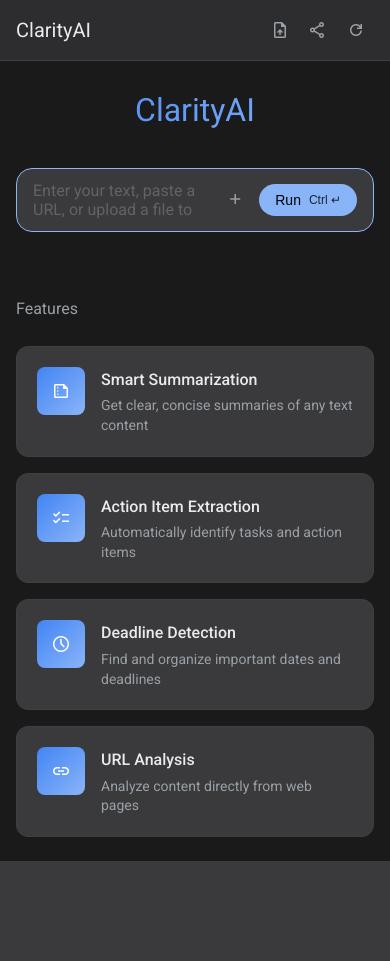
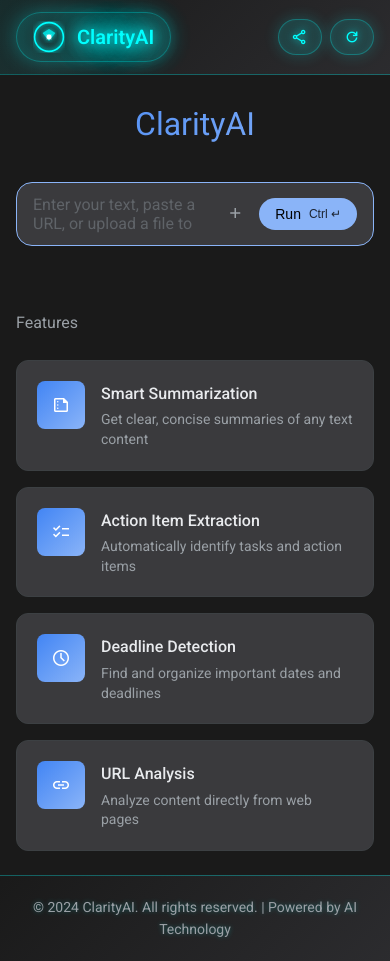
Before and after one commit to abhishekck31/ClarityAI, a Flask app: page / in a window 390 px wide. Before the commit the page ends 861 px from the top, so only its background shows below. Run offline with Flask 3, Linux system fonts and the light colour scheme.

Commit message:
Assistant checkpoint: Modernized navbar with neon effects and footer
Assistant generated file changes:
- templates/index.html: Update header with neon logo and modern navbar, Add footer with copyright
- static/style.css: Add neon navbar styling and modern effects, Add footer styling, Update responsive design for neon navbar
- static/script.js: Remove file upload button functionality from header, Remove file upload button event listener

---

User prompt:

okay now  , in the above navbar , make it look modern by makeing an Logo for Clarity AI and putting in plac eof name and Make that tern in that Neon and make oval shape navbar with neon light floating around it , and bring all thsese button in the navbar below it with neon affaect all three and also remove the file upload section in the navbar as it is alsready there in the input section , also add copytight message in the footer and make it production ready and deploy ready site

Replit-Commit-Author: Assistant
Replit-Commit-Session-Id: af205a50-8408-427b-99c7-731278dde9e4

```diff
--- a/static/script.js
+++ b/static/script.js
@@ -45,7 +45,6 @@ document.addEventListener('DOMContentLoaded', () => {
     const deadlinesList = document.getElementById('deadlinesList');
 
     // Header controls
-    const fileUploadBtn = document.getElementById('fileUploadBtn');
     const shareBtn = document.getElementById('shareBtn');
     const clearBtn = document.getElementById('clearBtn');
     const addFileBtn = document.getElementById('addFileBtn');
@@ -84,12 +83,6 @@ document.addEventListener('DOMContentLoaded', () => {
     }
 
     // File upload functionality
-    if (fileUploadBtn && fileInput) {
-        fileUploadBtn.addEventListener('click', () => {
-            fileInput.click();
-        });
-    }
-
     if (addFileBtn && fileInput) {
         addFileBtn.addEventListener('click', () => {
             fileInput.click();
--- a/static/style.css
+++ b/static/style.css
@@ -38,49 +38,133 @@ body {
     flex-direction: column;
 }
 
-/* Header */
+/* Header with Neon Effects */
 .header {
-    background-color: var(--header-color);
-    border-bottom: 1px solid var(--border-light);
-    padding: 12px 24px;
+    background: linear-gradient(135deg, rgba(26, 26, 26, 0.95), rgba(45, 45, 48, 0.95));
+    backdrop-filter: blur(20px);
+    border-bottom: 1px solid rgba(0, 255, 255, 0.3);
+    padding: 16px 24px;
+    position: relative;
+    overflow: hidden;
+}
+
+.header::before {
+    content: '';
+    position: absolute;
+    top: 0;
+    left: -100%;
+    width: 100%;
+    height: 100%;
+    background: linear-gradient(90deg, transparent, rgba(0, 255, 255, 0.1), transparent);
+    animation: neon-flow 3s linear infinite;
+}
+
+@keyframes neon-flow {
+    0% { left: -100%; }
+    100% { left: 100%; }
+}
+
+.neon-navbar {
     display: flex;
     justify-content: space-between;
     align-items: center;
+    position: relative;
+    z-index: 2;
 }
 
-.header-content {
+.logo-container {
     display: flex;
     align-items: center;
 }
 
-.app-title {
-    font-size: 20px;
-    font-weight: 400;
-    color: var(--text-color);
+.neon-logo {
+    display: flex;
+    align-items: center;
+    gap: 12px;
+    padding: 8px 16px;
+    border-radius: 25px;
+    background: rgba(0, 255, 255, 0.1);
+    border: 1px solid rgba(0, 255, 255, 0.3);
+    box-shadow:
+        0 0 20px rgba(0, 255, 255, 0.3),
+        inset 0 0 20px rgba(0, 255, 255, 0.1);
+    transition: all 0.3s ease;
 }
 
-.header-controls {
+.neon-logo:hover {
+    box-shadow:
+        0 0 30px rgba(0, 255, 255, 0.5),
+        inset 0 0 30px rgba(0, 255, 255, 0.2);
+    transform: translateY(-2px);
+}
+
+.neon-text {
+    font-size: 24px;
+    font-weight: 600;
+    color: #00ffff;
+    text-shadow:
+        0 0 10px #00ffff,
+        0 0 20px #00ffff,
+        0 0 30px #00ffff;
+    animation: neon-pulse 2s ease-in-out infinite alternate;
+}
+
+@keyframes neon-pulse {
+    from {
+        text-shadow:
+            0 0 10px #00ffff,
+            0 0 20px #00ffff,
+            0 0 30px #00ffff;
+    }
+    to {
+        text-shadow:
+            0 0 15px #00ffff,
+            0 0 25px #00ffff,
+            0 0 35px #00ffff,
+            0 0 45px #00ffff;
+    }
+}
+
+.neon-controls {
     display: flex;
     align-items: center;
-    gap: 4px;
+    gap: 12px;
 }
 
-.icon-button {
-    background: none;
-    border: none;
-    padding: 8px;
-    border-radius: 4px;
+.neon-button {
+    background: rgba(0, 255, 255, 0.1);
+    border: 1px solid rgba(0, 255, 255, 0.3);
+    border-radius: 20px;
+    padding: 10px 16px;
     cursor: pointer;
-    color: var(--text-secondary);
-    transition: all 0.2s ease;
+    color: #00ffff;
     display: flex;
     align-items: center;
-    justify-content: center;
+    gap: 8px;
+    transition: all 0.3s ease;
+    font-size: 14px;
+    font-weight: 500;
+    text-shadow: 0 0 10px #00ffff;
+    box-shadow:
+        0 0 15px rgba(0, 255, 255, 0.2),
+        inset 0 0 15px rgba(0, 255, 255, 0.1);
 }
 
-.icon-button:hover {
-    background-color: var(--border-light);
-    color: var(--text-color);
+.neon-button:hover {
+    background: rgba(0, 255, 255, 0.2);
+    border-color: rgba(0, 255, 255, 0.6);
+    box-shadow:
+        0 0 25px rgba(0, 255, 255, 0.4),
+        inset 0 0 25px rgba(0, 255, 255, 0.2);
+    transform: translateY(-2px);
+}
+
+.neon-button .material-symbols-outlined {
+    font-size: 18px;
+}
+
+.button-text {
+    font-family: inherit;
 }
 
 .material-symbols-outlined {
@@ -389,9 +473,48 @@ body {
         padding: 12px 16px;
     }
 
-    .header-controls {
-        gap: 2px;
+    .neon-controls {
+        gap: 8px;
     }
+
+    .neon-button {
+        padding: 8px 12px;
+        font-size: 12px;
+    }
+
+    .neon-button .button-text {
+        display: none;
+    }
+
+    .neon-text {
+        font-size: 20px;
+    }
+
+    .neon-logo svg {
+        width: 32px;
+        height: 32px;
+    }
+}
+
+/* Footer */
+.footer {
+    background: linear-gradient(135deg, rgba(26, 26, 26, 0.95), rgba(45, 45, 48, 0.95));
+    border-top: 1px solid rgba(0, 255, 255, 0.3);
+    padding: 20px 24px;
+    text-align: center;
+    margin-top: auto;
+}
+
+.footer-content {
+    max-width: 1200px;
+    margin: 0 auto;
+}
+
+.footer-content p {
+    color: var(--text-secondary);
+    font-size: 14px;
+    margin: 0;
+    text-shadow: 0 0 5px rgba(0, 255, 255, 0.3);
 }
 
 /* Animations */
--- a/templates/index.html
+++ b/templates/index.html
@@ -12,21 +12,36 @@
 <body>
     <div class="app-container">
         <header class="header">
-            <div class="header-content">
-                <div class="logo">
-                    <h1 class="app-title">ClarityAI</h1>
+            <div class="neon-navbar">
+                <div class="logo-container">
+                    <div class="neon-logo">
+                        <svg width="40" height="40" viewBox="0 0 40 40" xmlns="http://www.w3.org/2000/svg">
+                            <defs>
+                                <filter id="neon-glow">
+                                    <feGaussianBlur stdDeviation="3" result="coloredBlur"/>
+                                    <feMerge>
+                                        <feMergeNode in="coloredBlur"/>
+                                        <feMergeNode in="SourceGraphic"/>
+                                    </feMerge>
+                                </filter>
+                            </defs>
+                            <circle cx="20" cy="20" r="18" fill="none" stroke="#00ffff" stroke-width="2" filter="url(#neon-glow)"/>
+                            <path d="M12 15 L20 10 L28 15 L20 25 Z" fill="#00ffff" filter="url(#neon-glow)" opacity="0.8"/>
+                            <circle cx="20" cy="20" r="3" fill="#ffffff" filter="url(#neon-glow)"/>
+                        </svg>
+                        <span class="neon-text">ClarityAI</span>
+                    </div>
                 </div>
-            </div>
-            <div class="header-controls">
-                <button id="fileUploadBtn" class="icon-button" title="Upload file">
-                    <span class="material-symbols-outlined">upload_file</span>
-                </button>
-                <button id="shareBtn" class="icon-button" title="Share results">
-                    <span class="material-symbols-outlined">share</span>
-                </button>
-                <button id="clearBtn" class="icon-button" title="Clear all">
-                    <span class="material-symbols-outlined">refresh</span>
-                </button>
+                <div class="neon-controls">
+                    <button id="shareBtn" class="neon-button" title="Share results">
+                        <span class="material-symbols-outlined">share</span>
+                        <span class="button-text">Share</span>
+                    </button>
+                    <button id="clearBtn" class="neon-button" title="Clear all">
+                        <span class="material-symbols-outlined">refresh</span>
+                        <span class="button-text">Clear</span>
+                    </button>
+                </div>
             </div>
         </header>
 
@@ -142,6 +157,13 @@
         </main>
     </div>
 
+    <footer class="footer">
+            <div class="footer-content">
+                <p>&copy; 2024 ClarityAI. All rights reserved. | Powered by AI Technology</p>
+            </div>
+        </footer>
+    </div>
+
     <script src="{{ url_for('static', filename='script.js') }}"></script>
 </body>
 </html>
```
